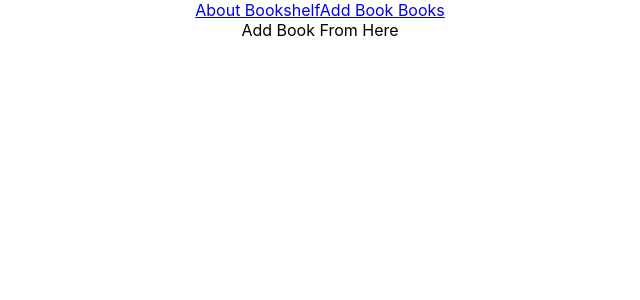
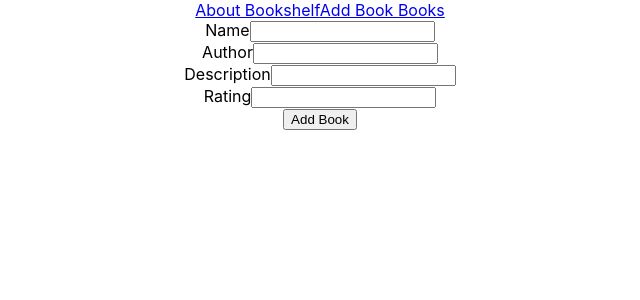
Before and after one commit to greensharpie/BookShelf, a React (Create React App) app in the folder client/: page /add in a window 1280 px wide. Shown: the top 300 px of the page, without its empty margins (320-960 px from the left). Built offline with nearby package versions, Linux system fonts and the light colour scheme.

Commit message:
add book form created

```diff
--- a/client/src/components/AddBook.jsx
+++ b/client/src/components/AddBook.jsx
@@ -2,7 +2,36 @@ import React from 'react'
 
 const AddBook = () => {
   return (
-    <div>Add Book From Here</div>
+    <div>
+      <form>
+        <label htmlFor='name'>Name</label>
+        <input
+        id= 'name'
+        type= 'text'
+        />
+        <br></br>
+        <label htmlFor='author'>Author</label>
+        <input
+        id= 'author'
+        type= 'text'
+        />
+        <br></br>
+        <label htmlFor='description'>Description</label>
+        <input
+        id= 'description'
+        type= 'text'
+        />
+        <br></br>
+        <label htmlFor='rating'>Rating</label>
+        <input
+        id= 'rating'
+        type= 'number'
+        />
+        <br></br>
+        <button type='submit'>Add Book</button>
+        <br></br>
+      </form>
+    </div>
   )
 }
 
--- a/client/src/components/Books.jsx
+++ b/client/src/components/Books.jsx
@@ -30,8 +30,8 @@ const Books = () => {
   return (
     <><div>All Books</div><ul>
       {book && book.map((book, i) => (
-        <div key={i}>
-          <Book book={book} />
+        <div className='book' key= {i}>
+          <Book book= {book} />
         </div>
       ))}
     </ul></>
```
